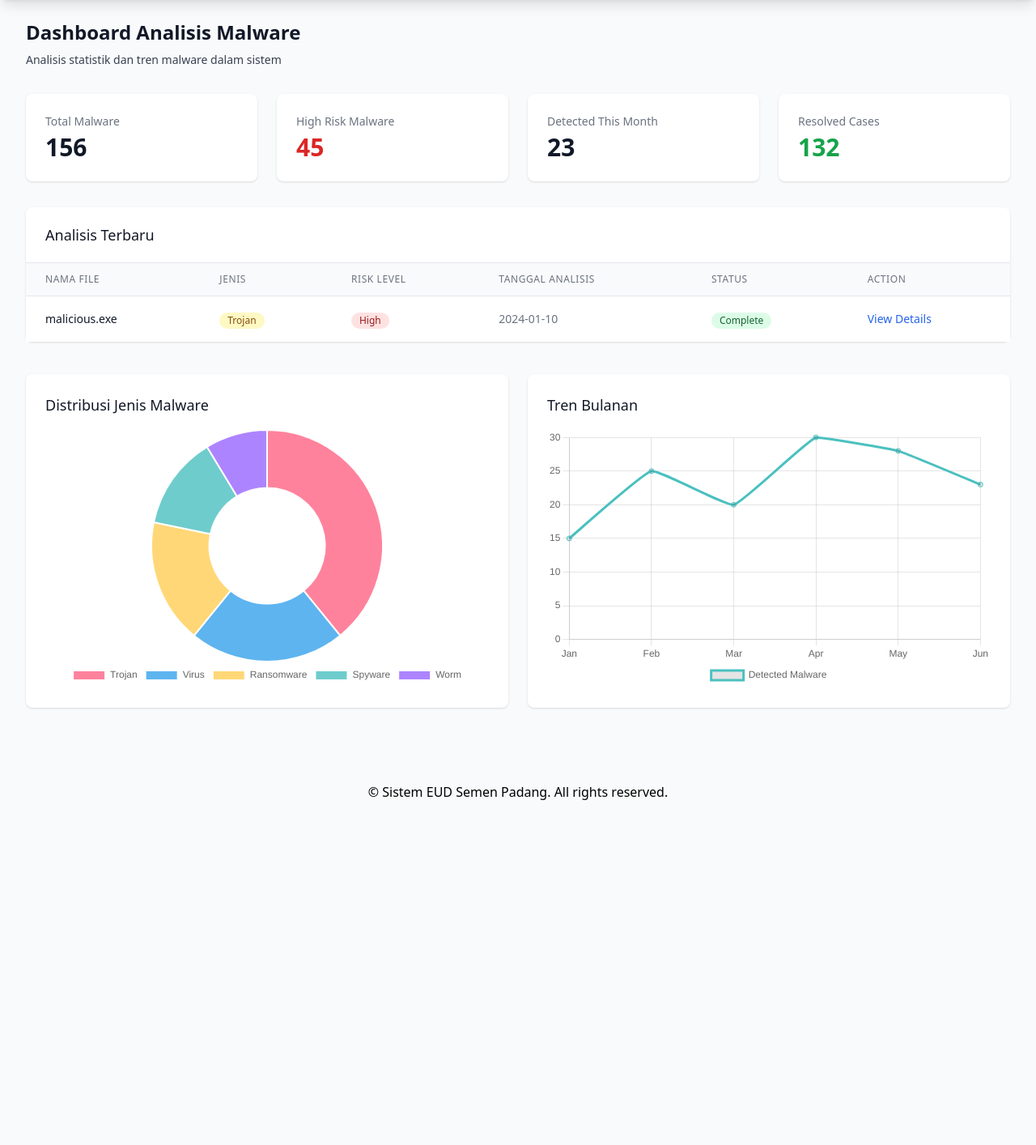
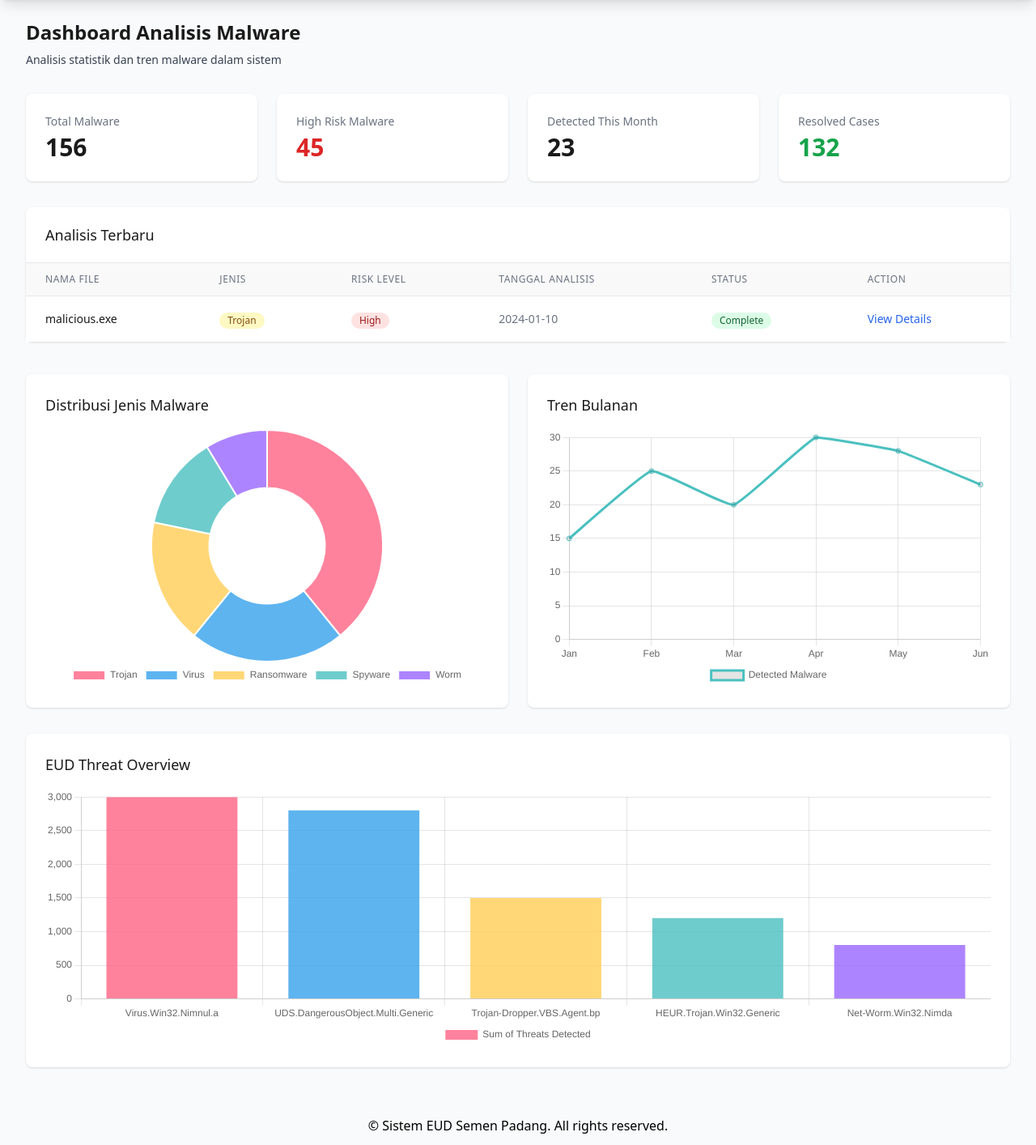
Before and after one commit to mhdharsya/sistemeud, a Node server app: page /dashboard in a window 1280 px wide. Shown: the part 64-1478 px from the top of the page at 81% size. Run offline with Node 20, Linux system fonts and the light colour scheme; the visitor is signed in with stand-in values (Sample User, id 1); some libraries are stand-ins or nearby versions.

Commit message:
transisi halaman

```diff
--- a/views/dashboard.ejs
+++ b/views/dashboard.ejs
@@ -8,40 +8,79 @@
     <link rel="stylesheet" href="/stylesheets/style.css">
     <script src="https://cdn.tailwindcss.com"></script>
     <script src="https://cdn.jsdelivr.net/npm/chart.js"></script>
+    <style>
+        /* Fade-in animation */
+        .fade-in {
+            animation: fadeIn 1s ease-in-out;
+        }
+
+        @keyframes fadeIn {
+            from { opacity: 0; }
+            to { opacity: 1; }
+        }
+
+        /* Card hover effect */
+        .hover-effect:hover {
+            transform: translateY(-5px);
+            box-shadow: 0 10px 15px rgba(0, 0, 0, 0.2);
+            transition: all 0.3s ease-in-out;
+        }
+
+        /* Button hover effect */
+        .hover-button:hover {
+            background-color: #dc2626; /* Red */
+            color: #fff;
+            transition: all 0.3s ease-in-out;
+        }
+
+        /* Tone colors */
+        .text-tone-dark { color: #1a1a1a; }
+        .bg-tone-light { background-color: #f9f9f9; }
+        .bg-tone-red { background-color: #dc2626; color: #fff; }
+
+        /* Ensure navbar is excluded from animation */
+        .navbar-static {
+            animation: none !important;
+        }
+    </style>
 </head>
+<body class="bg-gray-50">
     <!-- Navbar -->
+    <div class="navbar-static">
         <%- include('../include/header') %>
-<body class="bg-gray-50 fade-out">
+    </div>
+
     <!-- Main Content -->
+    <div class="fade-in">
         <div class="max-w-7xl mx-auto py-6 sm:px-6 lg:px-8 pt-16">
             <!-- Header -->
             <div class="px-4 py-6 sm:px-0">
                 <div class="mb-8">
-                <h1 class="text-2xl font-semibold text-gray-900">Dashboard Analisis Malware</h1>
+                    <h1 class="text-2xl font-semibold text-tone-dark">Dashboard Analisis Malware</h1>
                     <p class="mt-2 text-sm text-gray-700">Analisis statistik dan tren malware dalam sistem</p>
                 </div>
 
                 <!-- Stats Cards -->
                 <div class="grid grid-cols-1 md:grid-cols-4 gap-6 mb-8">
-                <div class="bg-white overflow-hidden shadow rounded-lg">
+                    <div class="bg-white overflow-hidden shadow rounded-lg hover-effect">
                         <div class="px-4 py-5 sm:p-6">
                             <dt class="text-sm font-medium text-gray-500 truncate">Total Malware</dt>
-                        <dd class="mt-1 text-3xl font-semibold text-gray-900">156</dd>
+                            <dd class="mt-1 text-3xl font-semibold text-tone-dark">156</dd>
                         </div>
                     </div>
-                <div class="bg-white overflow-hidden shadow rounded-lg">
+                    <div class="bg-white overflow-hidden shadow rounded-lg hover-effect">
                         <div class="px-4 py-5 sm:p-6">
                             <dt class="text-sm font-medium text-gray-500 truncate">High Risk Malware</dt>
                             <dd class="mt-1 text-3xl font-semibold text-red-600">45</dd>
                         </div>
                     </div>
-                <div class="bg-white overflow-hidden shadow rounded-lg">
+                    <div class="bg-white overflow-hidden shadow rounded-lg hover-effect">
                         <div class="px-4 py-5 sm:p-6">
                             <dt class="text-sm font-medium text-gray-500 truncate">Detected This Month</dt>
-                        <dd class="mt-1 text-3xl font-semibold text-gray-900">23</dd>
+                            <dd class="mt-1 text-3xl font-semibold text-tone-dark">23</dd>
                         </div>
                     </div>
-                <div class="bg-white overflow-hidden shadow rounded-lg">
+                    <div class="bg-white overflow-hidden shadow rounded-lg hover-effect">
                         <div class="px-4 py-5 sm:p-6">
                             <dt class="text-sm font-medium text-gray-500 truncate">Resolved Cases</dt>
                             <dd class="mt-1 text-3xl font-semibold text-green-600">132</dd>
@@ -50,13 +89,13 @@
                 </div>
 
                  <!-- Recent Analysis Table -->
-             <div class="bg-white shadow rounded-lg">
+                 <div class="bg-white shadow rounded-lg fade-in">
                     <div class="px-4 py-5 sm:px-6 border-b border-gray-200">
-                    <h3 class="text-lg font-medium text-gray-900">Analisis Terbaru</h3>
+                        <h3 class="text-lg font-medium text-tone-dark">Analisis Terbaru</h3>
                     </div>
                     <div class="overflow-x-auto">
                         <table class="min-w-full divide-y divide-gray-200">
-                        <thead class="bg-gray-50">
+                            <thead class="bg-tone-light">
                                 <tr>
                                     <th class="px-6 py-3 text-left text-xs font-medium text-gray-500 uppercase tracking-wider">Nama File</th>
                                     <th class="px-6 py-3 text-left text-xs font-medium text-gray-500 uppercase tracking-wider">Jenis</th>
@@ -68,7 +107,7 @@
                             </thead>
                             <tbody class="bg-white divide-y divide-gray-200">
                                 <tr>
-                                <td class="px-6 py-4 whitespace-nowrap text-sm text-gray-900">malicious.exe</td>
+                                    <td class="px-6 py-4 whitespace-nowrap text-sm text-tone-dark">malicious.exe</td>
                                     <td class="px-6 py-4 whitespace-nowrap">
                                         <span class="inline-flex items-center px-2.5 py-0.5 rounded-full text-xs font-medium bg-yellow-100 text-yellow-800">Trojan</span>
                                     </td>
@@ -80,7 +119,7 @@
                                         <span class="inline-flex items-center px-2.5 py-0.5 rounded-full text-xs font-medium bg-green-100 text-green-800">Complete</span>
                                     </td>
                                     <td class="px-6 py-4 whitespace-nowrap text-sm">
-                                    <a href="#" class="text-blue-600 hover:text-blue-900">View Details</a>
+                                        <a href="#" class="hover-button text-blue-600">View Details</a>
                                     </td>
                                 </tr>
                                 <!-- More rows... -->
@@ -90,25 +129,33 @@
                 </div>
 
                 <!-- Charts Section -->
-            <div class="grid grid-cols-1 lg:grid-cols-2 gap-6 mb-8 pt-10">
+                <div class="grid grid-cols-1 lg:grid-cols-2 gap-6 mb-8 pt-10 fade-in">
                     <!-- Malware Types Distribution -->
-                <div class="bg-white shadow rounded-lg p-6">
-                    <h2 class="text-lg font-medium text-gray-900 mb-4">Distribusi Jenis Malware</h2>
+                    <div class="bg-white shadow rounded-lg p-6 hover-effect">
+                        <h2 class="text-lg font-medium text-tone-dark mb-4">Distribusi Jenis Malware</h2>
                         <div class="h-80">
                             <canvas id="malwareTypeChart"></canvas>
                         </div>
                     </div>
 
                     <!-- Monthly Trend -->
-                <div class="bg-white shadow rounded-lg p-6">
-                    <h2 class="text-lg font-medium text-gray-900 mb-4">Tren Bulanan</h2>
+                    <div class="bg-white shadow rounded-lg p-6 hover-effect">
+                        <h2 class="text-lg font-medium text-tone-dark mb-4">Tren Bulanan</h2>
                         <div class="h-80">
                             <canvas id="monthlyTrendChart"></canvas>
                         </div>
                     </div>
                 </div>
 
+                <!-- Additional Bar Chart Section -->
+                <div class="bg-white shadow rounded-lg p-6 hover-effect fade-in">
+                    <h2 class="text-lg font-medium text-tone-dark mb-4">EUD Threat Overview</h2>
+                    <div class="h-80">
+                        <canvas id="threatOverviewChart"></canvas>
+                    </div>
+                </div>
 
+            </div>
         </div>
     </div>
 
@@ -170,6 +217,43 @@
                 }
             }
         });
+
+        // Threat Overview Bar Chart
+        const threatCtx = document.getElementById('threatOverviewChart').getContext('2d');
+        new Chart(threatCtx, {
+            type: 'bar',
+            data: {
+                labels: ['Virus.Win32.Nimnul.a', 'UDS.DangerousObject.Multi.Generic', 'Trojan-Dropper.VBS.Agent.bp', 'HEUR.Trojan.Win32.Generic', 'Net-Worm.Win32.Nimda'],
+                datasets: [{
+                    label: 'Sum of Threats Detected',
+                    data: [3000, 2800, 1500, 1200, 800],
+                    backgroundColor: [
+                        'rgba(255, 99, 132, 0.8)',
+                        'rgba(54, 162, 235, 0.8)',
+                        'rgba(255, 206, 86, 0.8)',
+                        'rgba(75, 192, 192, 0.8)',
+                        'rgba(153, 102, 255, 0.8)'
+                    ]
+                }]
+            },
+            options: {
+                responsive: true,
+                maintainAspectRatio: false,
+                plugins: {
+                    legend: {
+                        position: 'bottom'
+                    }
+                },
+                scales: {
+                    x: {
+                        beginAtZero: true
+                    },
+                    y: {
+                        beginAtZero: true
+                    }
+                }
+            }
+        });
     </script>
     <%- include('../include/footer') %>
     <script src="/stylesheets/animasiHalaman.js" defer></script>
```
Also changed, not shown: views/analisis.ejs (+34 -30 lines), views/detailAnalisis.ejs (+36 -10 lines), views/detailRiwayat.ejs (+28 -5 lines), views/riwayat.ejs (+36 -10 lines). Lines whose indentation alone changed are shown as unchanged.
